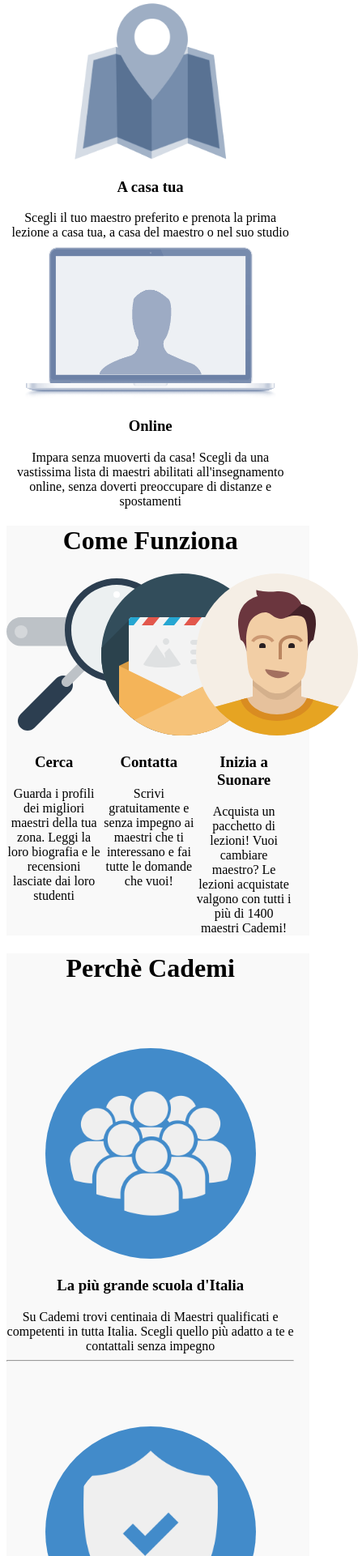
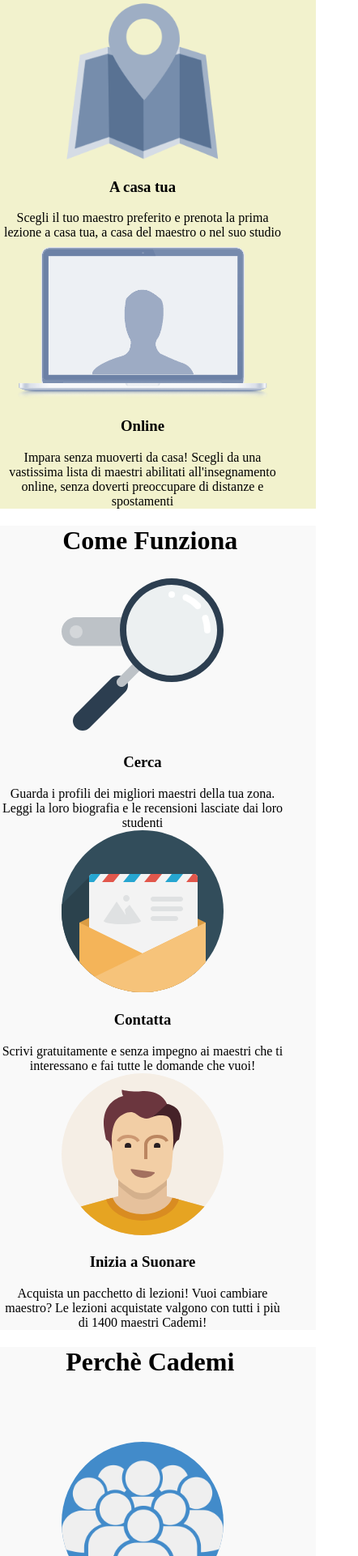
Before and after one commit to LucaGiozza/html-css-resp-wannabe, a plain HTML site: page index.html in a window 390 px wide. Shown: the part 79-2000 px from the top of the page at 81% size, 442 px wide, since content can reach past the window. Drawn offline with Linux system fonts and the light colour scheme.

Commit message:
add struttura senza float

```diff
--- a/css/style.css
+++ b/css/style.css
@@ -3,6 +3,10 @@
     margin-left: auto;
     margin-right: auto;
     margin-top: 100px;
+  }
+  body{
+
+    margin: 0;
   }
 
   /* BLOCCO LEZIONI */
@@ -25,22 +29,23 @@
   @media screen and (max-width:420px) {
     #lezioni .row>.left,
     #lezioni .row>.right {
-      width: auto;
+      width: 95%;
       float: none;
       margin: 0;
-
+       }
+    #lezioni{
+        background-color:#f2f2cd ;
+        margin: 0 ;
+        padding: 0;
     }
 
     .row{
         width: 95%;
-        margin: 0;
+        margin: 0 0;
 
 
-
-    }
-
-
-  }
+        }
+   }
 
   /* BLOCCO STEPS */
   #steps .row>.left,
@@ -52,6 +57,14 @@
 
   #steps {
     text-align: center;
+  }
+  @media screen and (max-width:420px){
+    #steps .row>.left,
+    #steps .row>.central,
+    #steps .row>.right {
+      float: none;
+      width: 95%;
+    }
   }
 
   /* BLOCCO PERCHE */
@@ -71,9 +84,22 @@
     border-radius: 50%;
     padding: 30px
   }
+  @media screen and (max-width:420px){
+    #why .row>.first,
+    #why .row>.second,
+    #why .row>.third {
+      width: 95%;
+    }
+    #why .row img {
+        background-color: #428bca;
+
+        padding: 0;
+      }
+  }
 
   /* COMMON */
-  .row::after {
+
+  }.row::after {
     content: '';
     display: table;
     clear: both;
@@ -90,3 +116,8 @@
   .clear {
     clear: both;
   }
+
+  .body{
+      margin: 0;
+      padding: 0;
+  }
```
